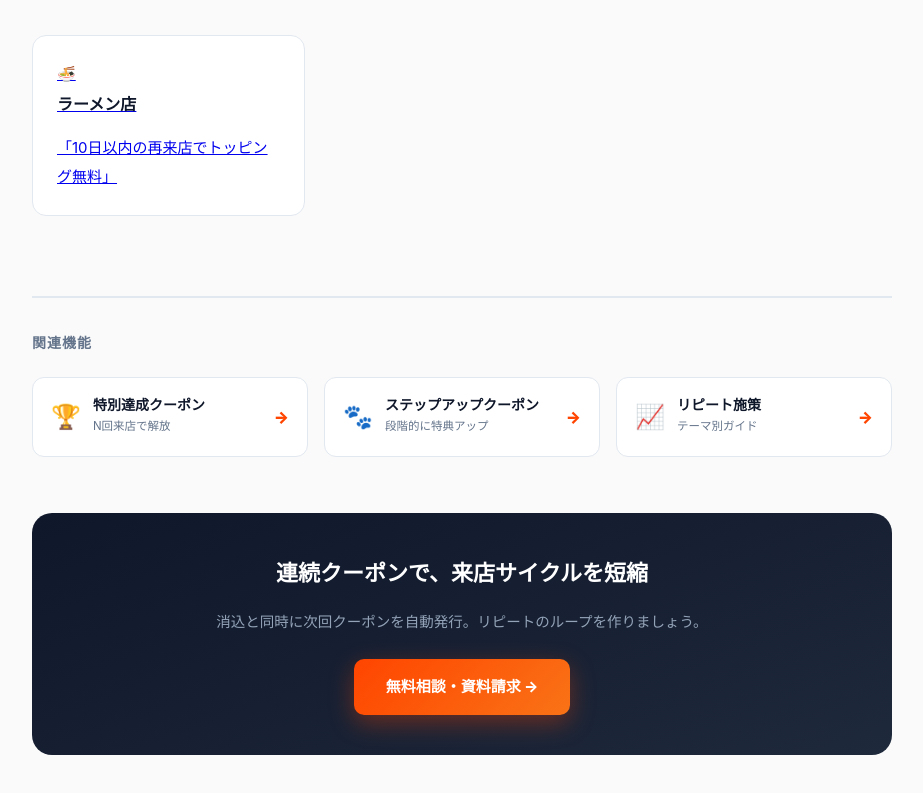
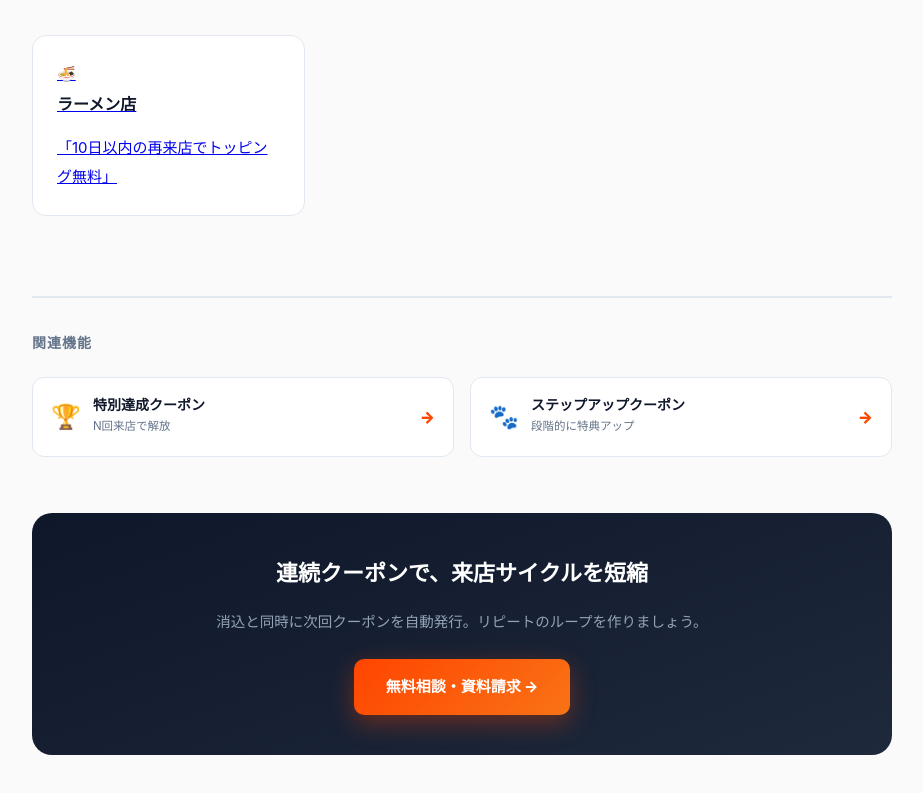
Before and after one commit to thellcishii-lang/push-taro, a Next.js app: page /guide/features/coupon-repeat in a window 1280 px wide. Shown: the part 3116-3909 px from the top of the page, without its empty margins (178-1101 px from the left). Built offline with nearby package versions, Linux system fonts and the light colour scheme; no server answers.

Commit message:
Remove repeat strategy link from CouponRepeatClient
Removed the link to the repeat strategy guide.

```diff
--- a/app/guide/features/coupon-repeat/CouponRepeatClient.tsx
+++ b/app/guide/features/coupon-repeat/CouponRepeatClient.tsx
@@ -151,11 +151,6 @@ export default function CouponRepeatClient() {
                 <div><div className="title">ステップアップクーポン</div><div className="sub">段階的に特典アップ</div></div>
                 <span className="arrow">→</span>
               </Link>
-              <Link href="/guide/themes/repeat" className="g-related-card">
-                <span className="ico">📈</span>
-                <div><div className="title">リピート施策</div><div className="sub">テーマ別ガイド</div></div>
-                <span className="arrow">→</span>
-              </Link>
             </div>
           </div>
 
```
